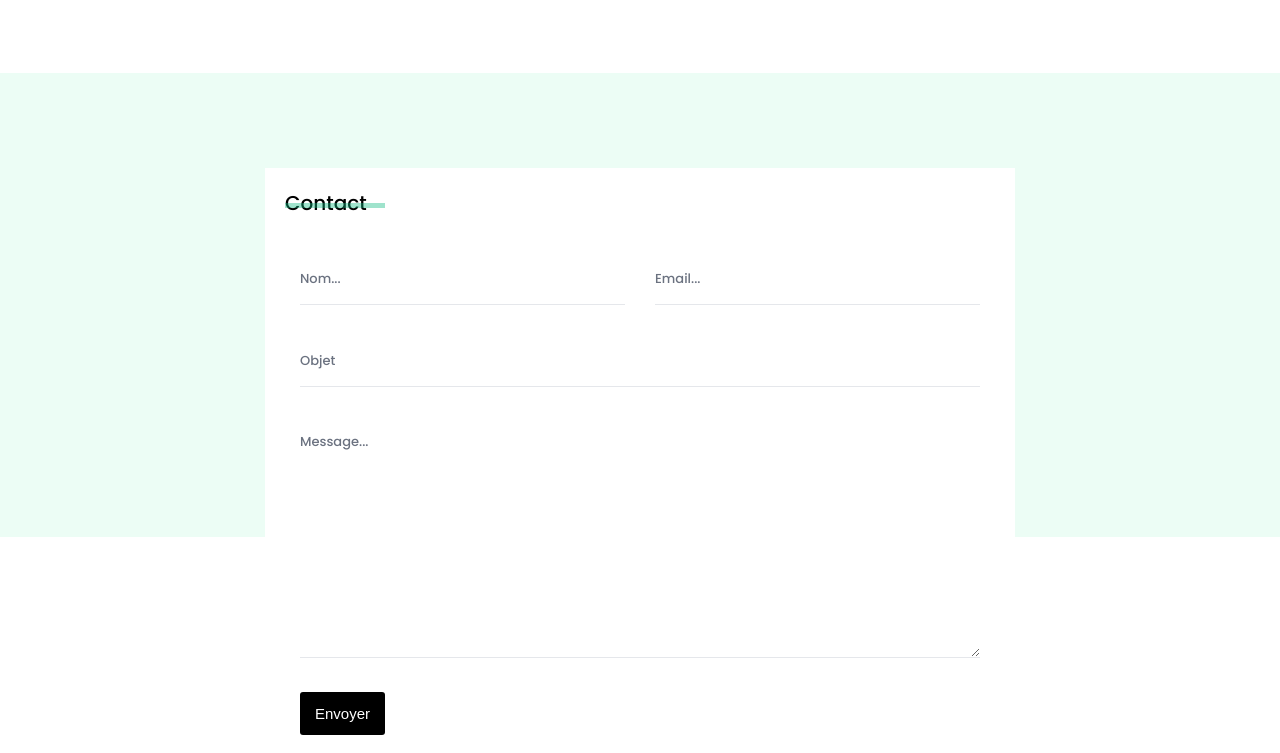
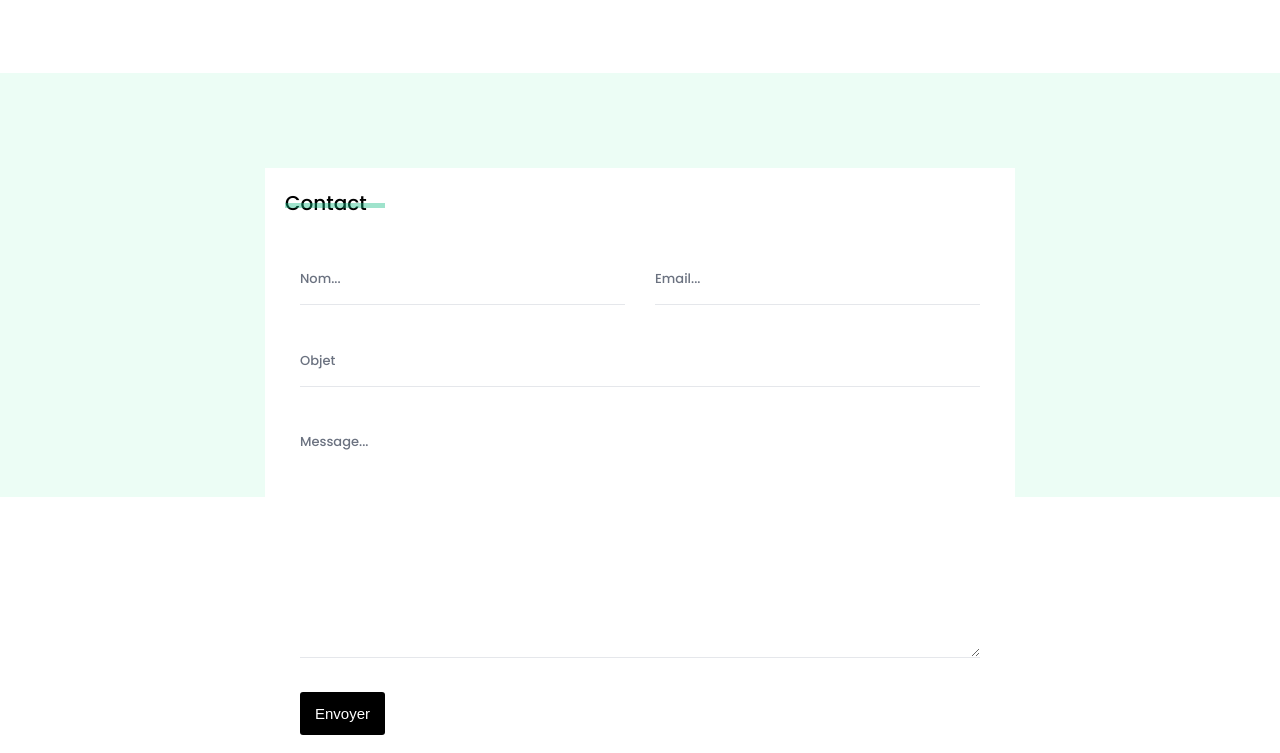
Before and after one commit to jodandrian/cv-responsive-portfolio, a website: page index.html in a window 1280 px wide. Shown: the part 3579-4332 px from the top of the page. Drawn offline with nearby package versions, Linux system fonts and the light colour scheme.

Commit message:
My last commit changed

```diff
--- a/scss/components/_footer.scss
+++ b/scss/components/_footer.scss
@@ -1,6 +1,6 @@
 @use "../abstracts" as *;
 .footer {
-    padding: $padding-y 0;
+    padding: $padding-y 0 0 0;
     background: linear-gradient(to top, $white 50%, $green-50 50%);
     &__copyright {
         width: 100%;
```
Also changed, not shown: app.css.
